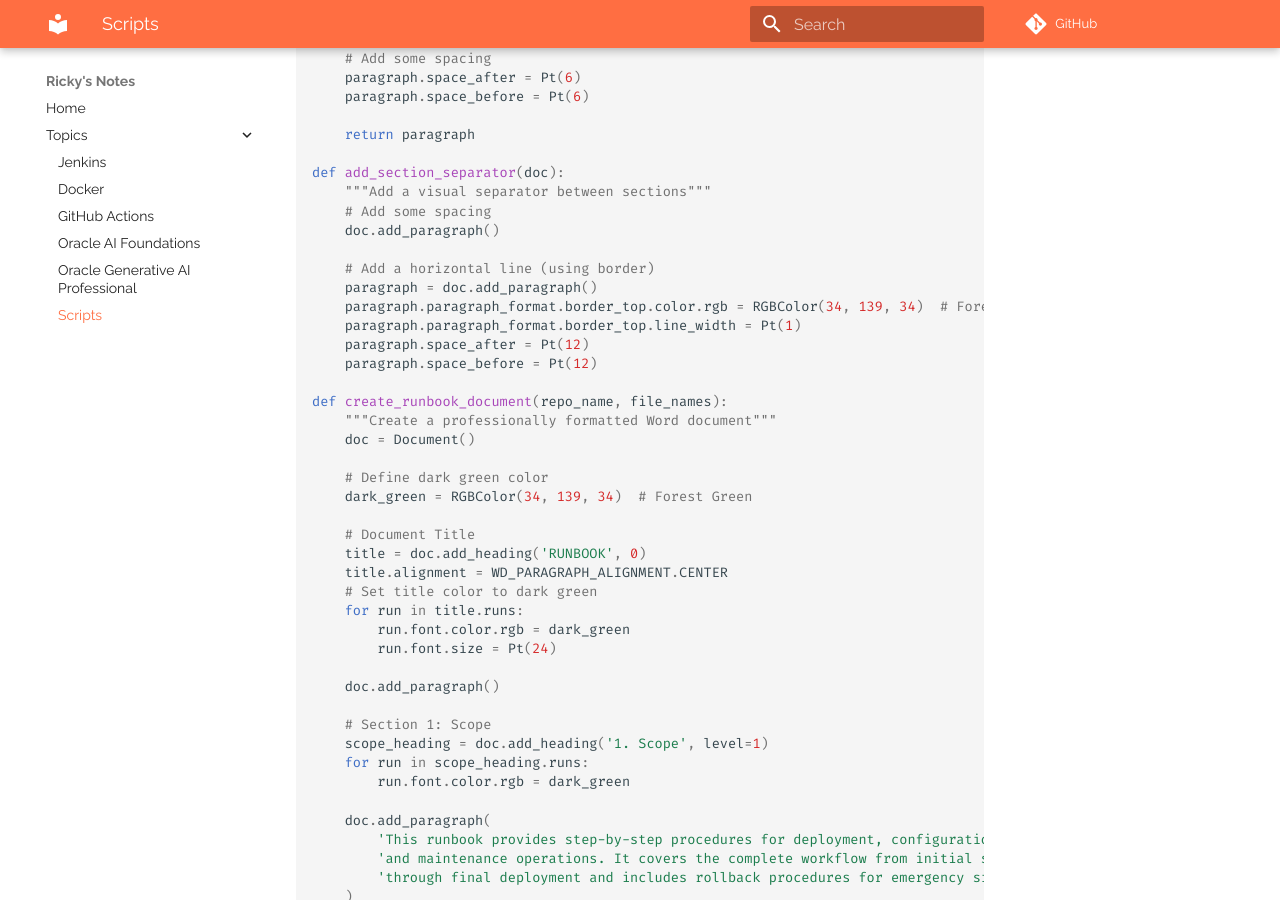
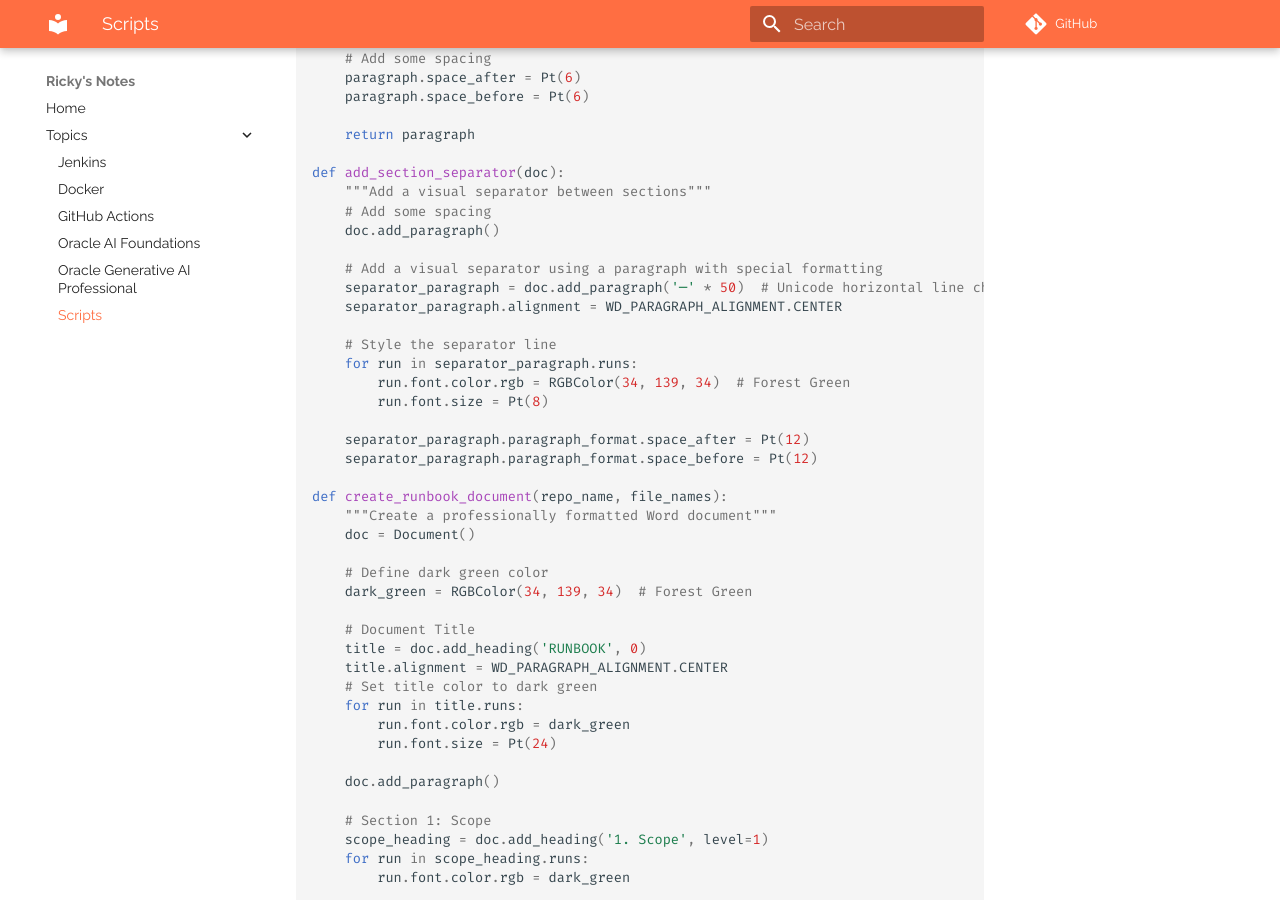
Before and after one commit to riczaman/notes-repo, an MkDocs documentation site: the page built from docs/topics/scripts.md, in a window 1280 px wide and 900 px high, scrolled down 3281 px. Built offline with MkDocs 1.6.1 and Material for MkDocs 9.7.7, drawn with Linux system fonts in a browser that asks for light colours; comment, search, counter and statistics services are not loaded.

Commit message:
fixed bordertop issue

```diff
--- a/docs/topics/scripts.md
+++ b/docs/topics/scripts.md
@@ -175,12 +175,17 @@ def add_section_separator(doc):
     # Add some spacing
     doc.add_paragraph()
 
-    # Add a horizontal line (using border)
-    paragraph = doc.add_paragraph()
-    paragraph.paragraph_format.border_top.color.rgb = RGBColor(34, 139, 34)  # Forest Green
-    paragraph.paragraph_format.border_top.line_width = Pt(1)
-    paragraph.space_after = Pt(12)
-    paragraph.space_before = Pt(12)
+    # Add a visual separator using a paragraph with special formatting
+    separator_paragraph = doc.add_paragraph('─' * 50)  # Unicode horizontal line characters
+    separator_paragraph.alignment = WD_PARAGRAPH_ALIGNMENT.CENTER
+
+    # Style the separator line
+    for run in separator_paragraph.runs:
+        run.font.color.rgb = RGBColor(34, 139, 34)  # Forest Green
+        run.font.size = Pt(8)
+
+    separator_paragraph.paragraph_format.space_after = Pt(12)
+    separator_paragraph.paragraph_format.space_before = Pt(12)
 
 def create_runbook_document(repo_name, file_names):
     """Create a professionally formatted Word document"""
```
